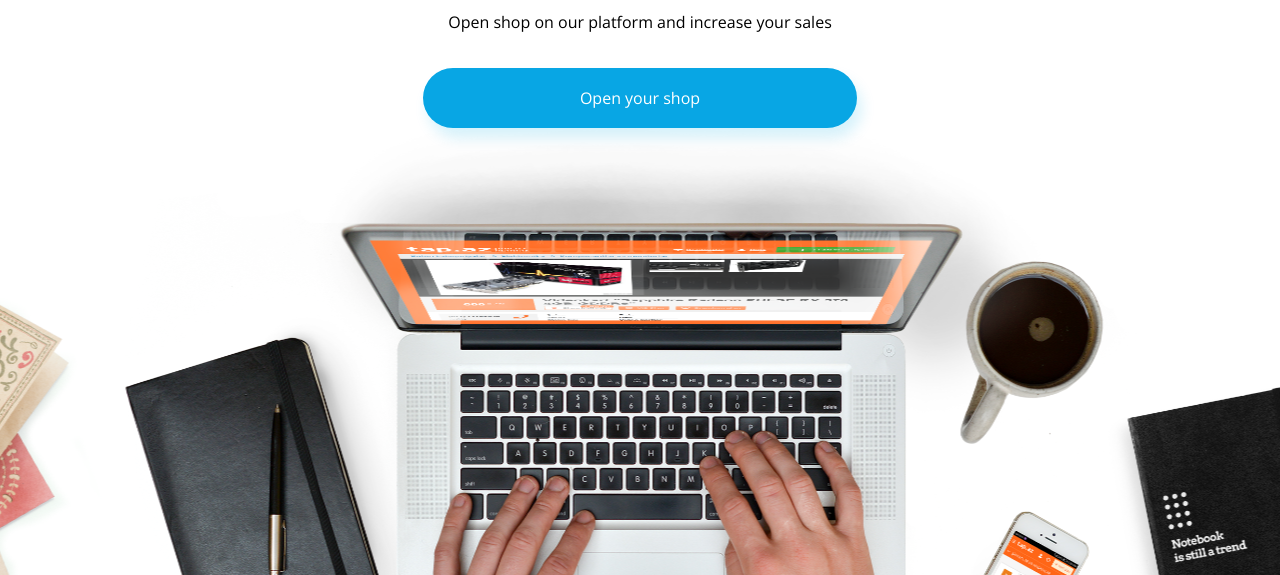
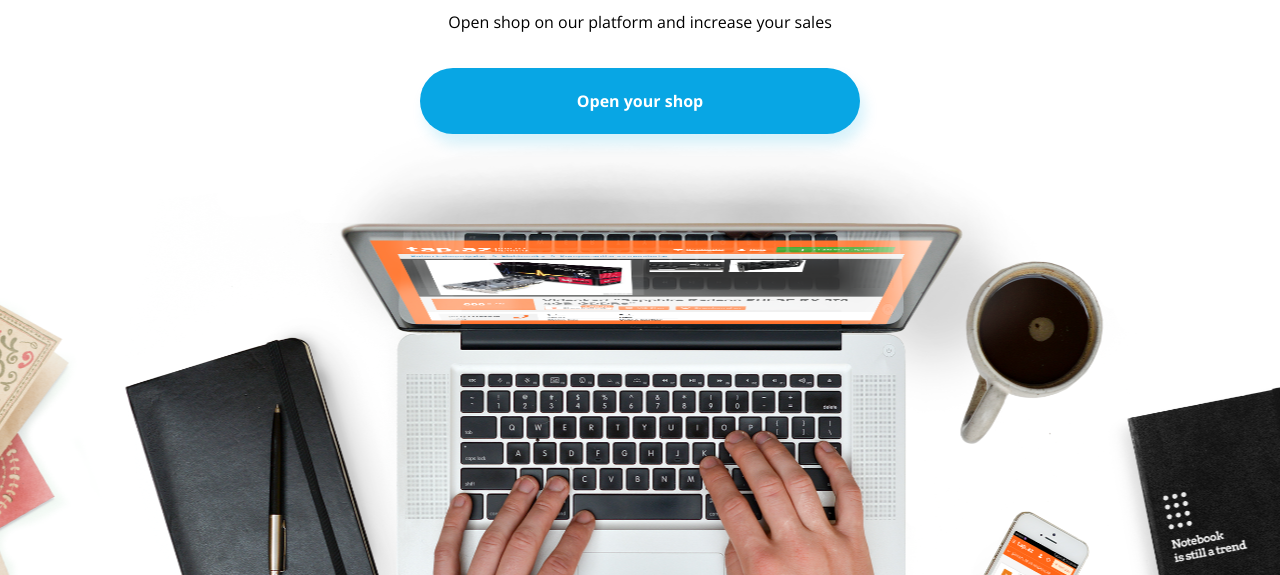
Before and after one commit to kodola/Cool_website, a website: page Cool_website/index.html in a window 1280 px wide. Shown: the part 225-800 px from the top of the page. Drawn offline with nearby package versions, Linux system fonts and the light colour scheme.

Commit message:
1st button correction

```diff
--- a/Cool_website/index.html
+++ b/Cool_website/index.html
@@ -26,7 +26,7 @@
     <div class="banner__content">
         <h1 class="banner__title">Sell More!</h1>
         <p class="banner__comment">Open shop on our platform and increase your sales</p>
-        <a href="" class="banner__link btn__first">Open your shop</a>
+        <button class="btn__banner btn__first">Open your shop</button>
     </div>
 </section>
 <section class="second__section">
--- a/Cool_website/scss/config/_variables.scss
+++ b/Cool_website/scss/config/_variables.scss
@@ -2,6 +2,7 @@ $second__section__height: 531px;
 
 $container__normal__width: 1124px;
 $container__normal__height: 370px;
+
 $element__margin__value: 70px;
 
 $container__big__height: 616px;
--- a/Cool_website/scss/layout/_first-section.scss
+++ b/Cool_website/scss/layout/_first-section.scss
@@ -24,17 +24,19 @@
 .btn__first{
   box-shadow: 5px 10px 14px 0 #07ACE629;
 }
-.banner__link {
+.btn__banner {
   border-radius: 50px;
   padding: 22px 157px;
   background-color: #08A6E4;
   font-family: var(--OpenSans-font);
   color: white;
-  font-size: 16px
+  font-size: 16px;
+  font-weight: 700;
+  border: 0;
 }
-.banner__link:hover {
+.btn__banner:hover {
   background: #3abbed;
 }
-.banner__link:active {
+.btn__banner:active {
   box-shadow: inset 0 1px 3px rgba(0,0,0,0.3);
 }
```
Also changed, not shown: Cool_website/css/main.css.
